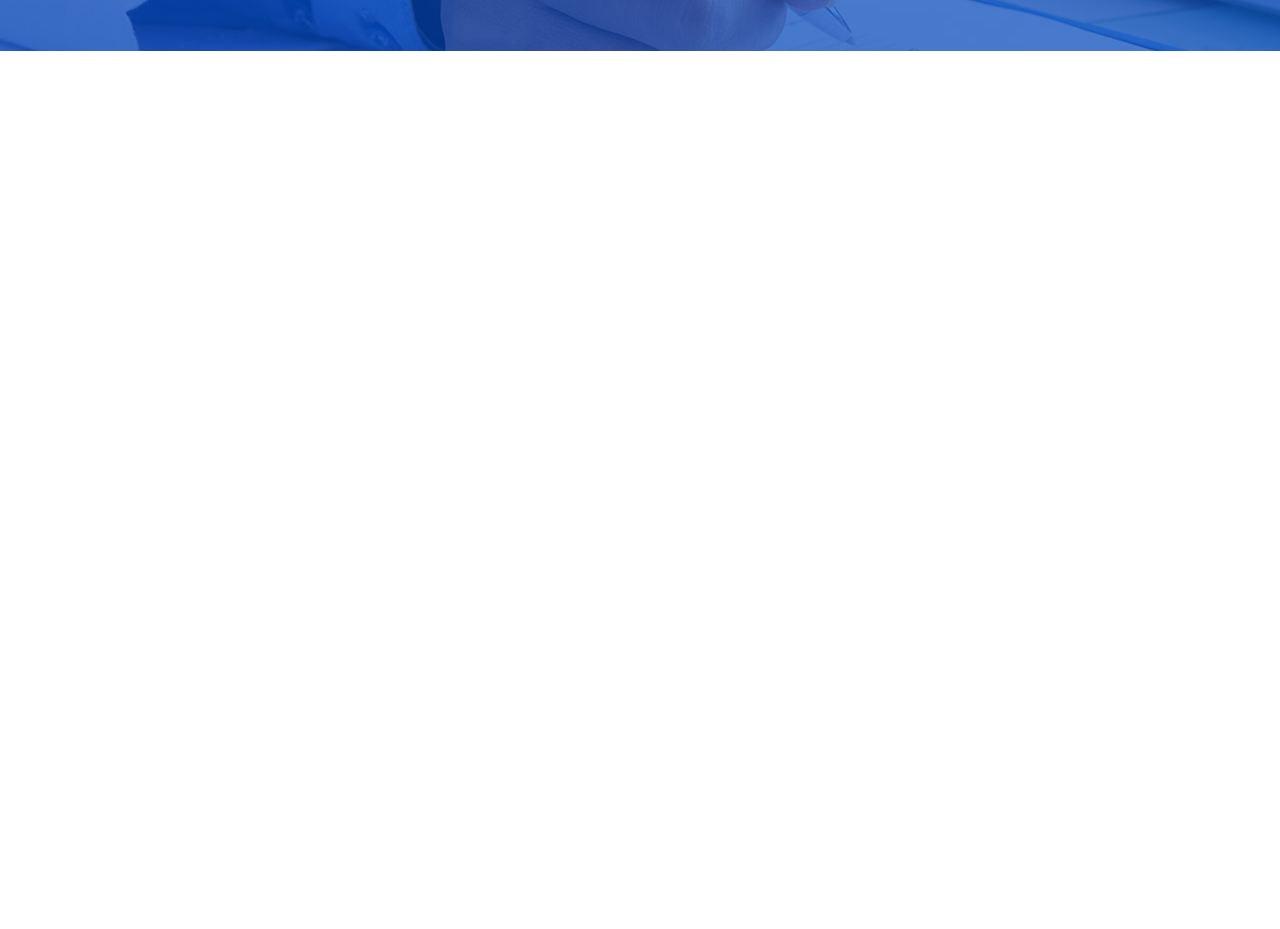
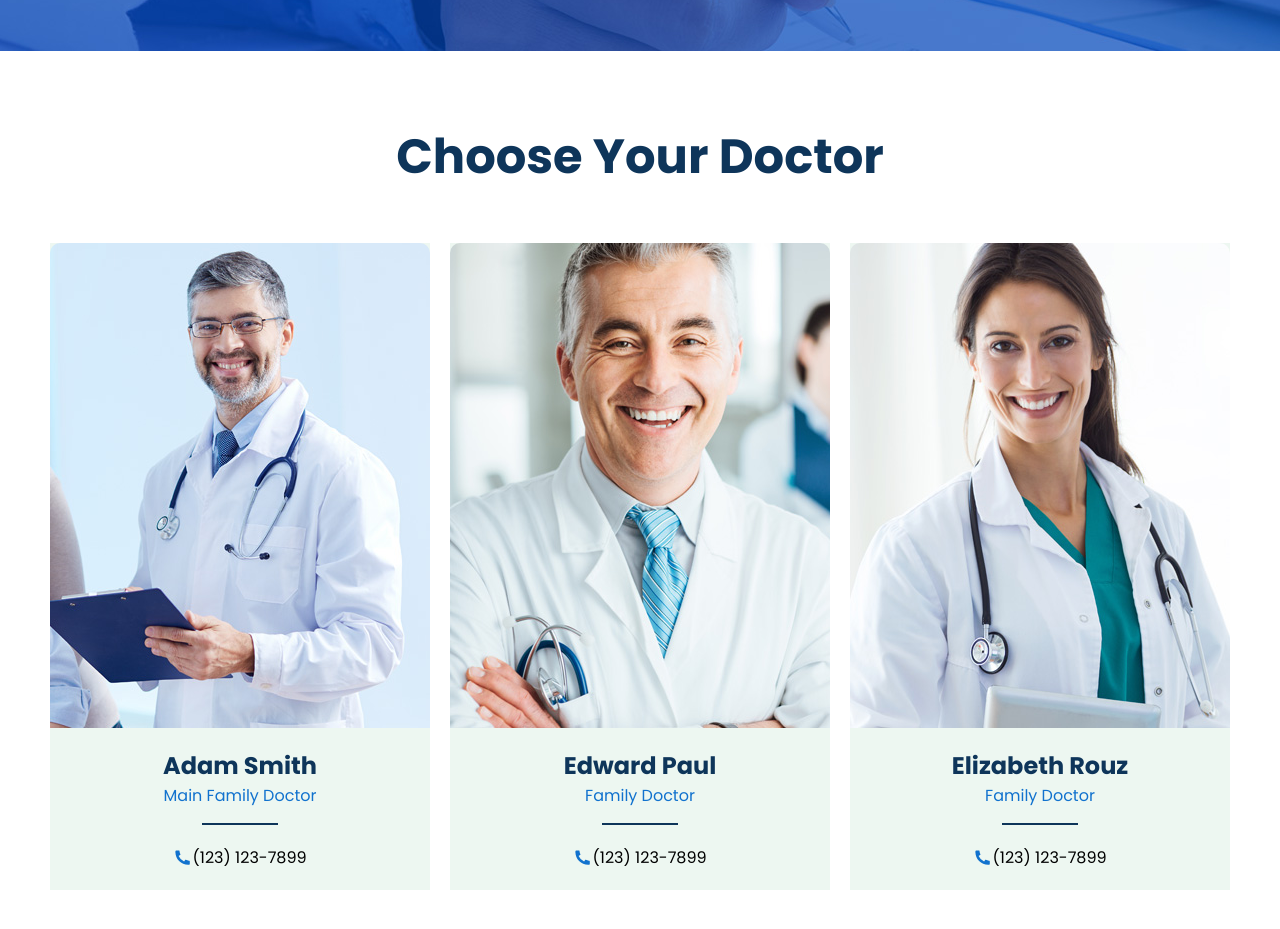
Before and after one commit to vigneshiyergithub/Family-Doctor, a React (Create React App) app: page / in a window 1280 px wide. Shown: the part 3720-4649 px from the top of the page. Before the commit the page ends 3771 px from the top, so only its background shows below. Built offline with nearby package versions, Linux system fonts and the light colour scheme.

Commit message:
team commit

```diff
--- a/src/App.js
+++ b/src/App.js
@@ -5,6 +5,7 @@ import Call from './components/Call/Call';
 import Credentials from './components/Credentials/Credentials';
 import Hero from './components/Hero/Hero';
 import Services from './components/Services/Services';
+import Team from './components/Team/Team';
 import Video from './components/Video/Video';
 
 function App() {
@@ -16,6 +17,7 @@ function App() {
       <About />
       <Credentials />
       <Video />
+      <Team />
     </div>
   );
 }
--- a/src/components/Team/Team.css
+++ b/src/components/Team/Team.css
@@ -0,0 +1,75 @@
+:root{
+    --universlColor: rgb(17, 114, 206);
+    --headingColor: rgb(14, 53, 90);
+}
+
+.team{
+    display: flex;
+    flex-direction: column;
+    padding: 70px 30px;
+    width: 100%;
+    justify-content: center;
+    align-items: center;
+}
+
+.team h1{
+    font-size: 3rem;
+}
+
+.team-members{
+    display: grid;
+    grid-template-columns: repeat(3, 1fr);
+    grid-gap: 20px;
+    margin-top: 50px;
+}
+
+.member{
+    display: flex;
+    align-items: center;
+    flex-direction: column;
+    justify-content: center;
+    background: rgb(237, 247, 241);
+}
+
+.member img{
+    border-top-left-radius: 10px;
+    border-top-right-radius: 10px;
+}
+
+.member h3{
+    margin-top: 20px;
+    font-size: 1.5rem;
+}
+
+.member p{
+    color: var(--universlColor);
+}
+
+.member span{
+    margin-top: 15px;
+    border: 0.5px solid var(--headingColor);
+    width: 20%;
+}
+.member h6{
+    margin: 20px 0px;
+    display: flex;
+    align-items: center;
+    font-size: 1.2rem;
+    width: 100%;
+    font-weight: 400;
+    justify-content: center;
+}
+
+.member h6 i{
+    color: var(--universlColor);
+    display: flex;
+}
+.member h6 >a{
+    text-decoration: none;
+    font-size: 1rem !important;
+    color: #000 !important;
+}
+
+.member h6 >a:hover{
+    color: var(--universlColor) !important;
+}
--- a/src/components/Team/Team.js
+++ b/src/components/Team/Team.js
@@ -1,6 +1,6 @@
 import React from 'react'
 
-import { FaPhoneAlt } from 'react-icons';
+import { RiPhoneFill } from 'react-icons/ri';
 
 import './Team.css';
 
@@ -14,9 +14,9 @@ function Team() {
                     <img src="../../img/doctor1.jpg" alt="doctor"/>
                     <h3>Adam Smith</h3>
                     <p>Main Family Doctor</p>
-                    <hr/>
+                    <span></span>
                     <h6>
-                        <i><FaPhoneAlt /></i>
+                        <i><RiPhoneFill /></i>
                         <a href="(123) 123-7899">(123) 123-7899</a>
                     </h6>
                 </div>
@@ -25,9 +25,9 @@ function Team() {
                     <img src="../../img/doctor2.jpg" alt="doctor"/>
                     <h3>Edward Paul</h3>
                     <p>Family Doctor</p>
-                    <hr/>
+                    <span></span>
                     <h6>
-                        <i><FaPhoneAlt /></i>
+                        <i><RiPhoneFill /></i>
                         <a href="(123) 123-7899">(123) 123-7899</a>
                     </h6>
                 </div>
@@ -36,9 +36,9 @@ function Team() {
                     <img src="../../img/doctor3.jpg" alt="doctor"/>
                     <h3>Elizabeth Rouz</h3>
                     <p>Family Doctor</p>
-                    <hr/>
+                    <span></span>
                     <h6>
-                        <i><FaPhoneAlt /></i>
+                        <i><RiPhoneFill /></i>
                         <a href="(123) 123-7899">(123) 123-7899</a>
                     </h6>
                 </div>
@@ -47,4 +47,4 @@ function Team() {
     )
 }
 
-export default Team
+export default Team;
```
